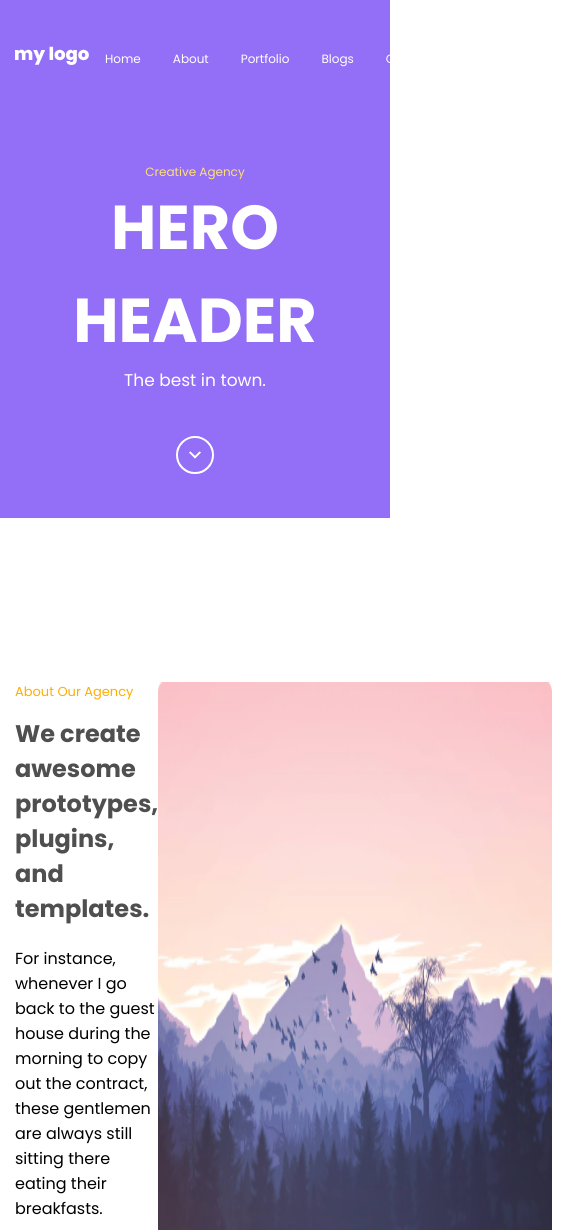
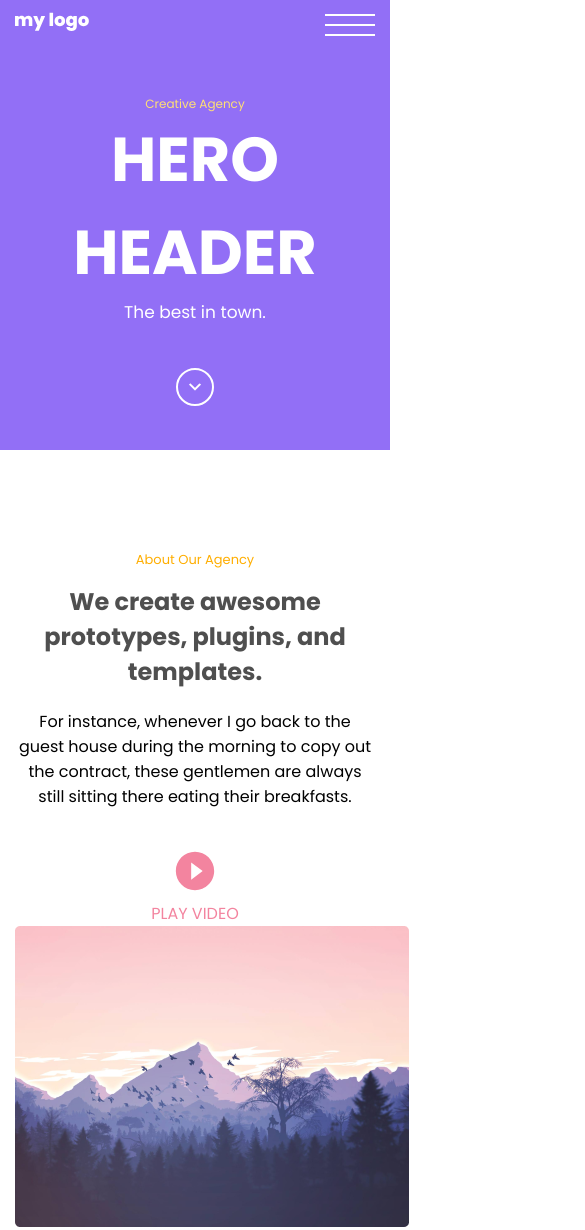
Before and after one commit to moxrbe/media-6, a plain HTML site: page index.html in a window 390 px wide. Shown: the top 1230 px of the page, 585 px wide, since content can reach past the window. Drawn offline with Linux system fonts and the light colour scheme.

Commit message:
end media

```diff
--- a/css/main.css
+++ b/css/main.css
@@ -140,14 +140,14 @@ h3{
     margin-top: 164px;
 
 }
-.cards{
+.video__cards{
     display: flex;
     justify-content: space-between;
     margin-bottom: 105px;
 }
 
 
-.desc{
+.video__desc{
     max-width: 420px;
 }
 
--- a/css/media.css
+++ b/css/media.css
@@ -0,0 +1,110 @@
+/* @media (max-width: 1440px) {} */
+/* @media (max-width: 1366px) {} */
+/* @media (max-width: 1320px) {} */
+/* @media (max-width: 1290px) {} */
+/* @media (max-width: 1140px) {} */
+/* @media (max-width: 1024px) {} */
+@media (max-width: 935px) {
+    .cards{
+    overflow: hidden;
+    overflow-x: scroll;
+    column-gap: 30px;
+}
+
+.cat_1{
+    overflow: hidden;
+    overflow-x: scroll;
+}
+
+.tables{
+    display: block;
+    margin-bottom: 0;
+}
+
+.table{
+    max-width: 350px;
+    margin: 0 auto;
+    margin-bottom: 70px;
+}
+
+.table:nth-child(3){
+    margin-bottom: 0;
+}
+
+
+}
+@media (max-width: 768px) {
+
+.section__banner{
+    display: block;
+    margin: 0 auto;
+}
+.video{
+    margin-top: 100px;
+}
+
+.video__cards{
+    display: block;
+}
+
+.video__desc{
+    display: block;
+    margin: 0 auto;
+    text-align: center;
+}
+
+
+.play__video{
+    display: block;
+}
+
+.cat_1{
+    overflow: hidden;
+    overflow-x: scroll;
+}
+
+
+}
+/* @media (max-width: 736px) {} */
+/* @media (max-width: 734px) {} */
+@media (max-width: 684px) {
+    .list{
+        display: none;
+    }
+    .nav__menu{
+        width: 50px;
+        height: 50px;
+        display: flex;
+        align-items: center;
+    }
+    .nav__line{
+        width: 100%;
+        height: 2px;
+        background: #fff;
+        position: relative;
+    }
+    .nav__line::before{
+        content: '';
+        position: absolute;
+        top: -10px;
+        width: 100%;
+        height: 100%;
+        background: #fff;
+    }
+    .nav__line::after{
+        content: '';
+        position: absolute;
+        top: 10px;
+        width: 100%;
+        height: 100%;
+        background: #fff;
+    }
+
+}
+/* @media (max-width: 667px) {} */
+/* @media (max-width: 576px) {} */
+/* @media (max-width: 414px) {} */
+/* @media (max-width: 412px) {} */
+/* @media (max-width: 375px) {} */
+/* @media (max-width: 360px) {} */
+/* @media (max-width: 320px) {} */
--- a/index.html
+++ b/index.html
@@ -5,6 +5,7 @@
     <meta http-equiv="X-UA-Compatible" content="IE=edge">
     <meta name="viewport" content="width=device-width, initial-scale=1.0">
     <link rel="stylesheet" href="css/main.css">
+    <link rel="stylesheet" href="css/media.css">
     <title>Hero</title>
 </head>
 <body>
@@ -13,6 +14,9 @@
       <nav class="nav">
           <div class="container header_container">
             <a href="#" class="logo"><img src="img/Logo.svg" alt="Logo"></a>
+            <div class="nav__menu">
+                <span class="nav__line"></span>
+            </div>
               <ul class="list">
                   <li class="item">
                       <a href="" class="link">Home</a>
@@ -57,12 +61,12 @@
 
  <section class="video">
  <div class="container">
-         <div class="cards">
-         <div class="desc">
+         <div class="video__cards">
+         <div class="video__desc">
              <p class="video_txt">About Our Agency</p>
              <h3 class="video_title">We create awesome prototypes, plugins, and templates.</h3>
              <p class="video_txt_2">For instance, whenever I go back to the guest house during the morning to copy out the contract, these gentlemen are always still sitting there eating their breakfasts.</p>
-        <div class="play_video">
+        <div class="play__video">
              <div class="play">
                  <a href="#"><img src="img/play_circle_filled_24px.svg" alt=""></a>
              </div>
@@ -71,7 +75,7 @@
             </div>
         </div>
     </div>
-         <img src="img/Frame 1.png" alt="Picture" >
+         <img src="img/Frame 1.png" alt="Picture" class="section__banner" >
     </div>
  </div>
  </section>
```
